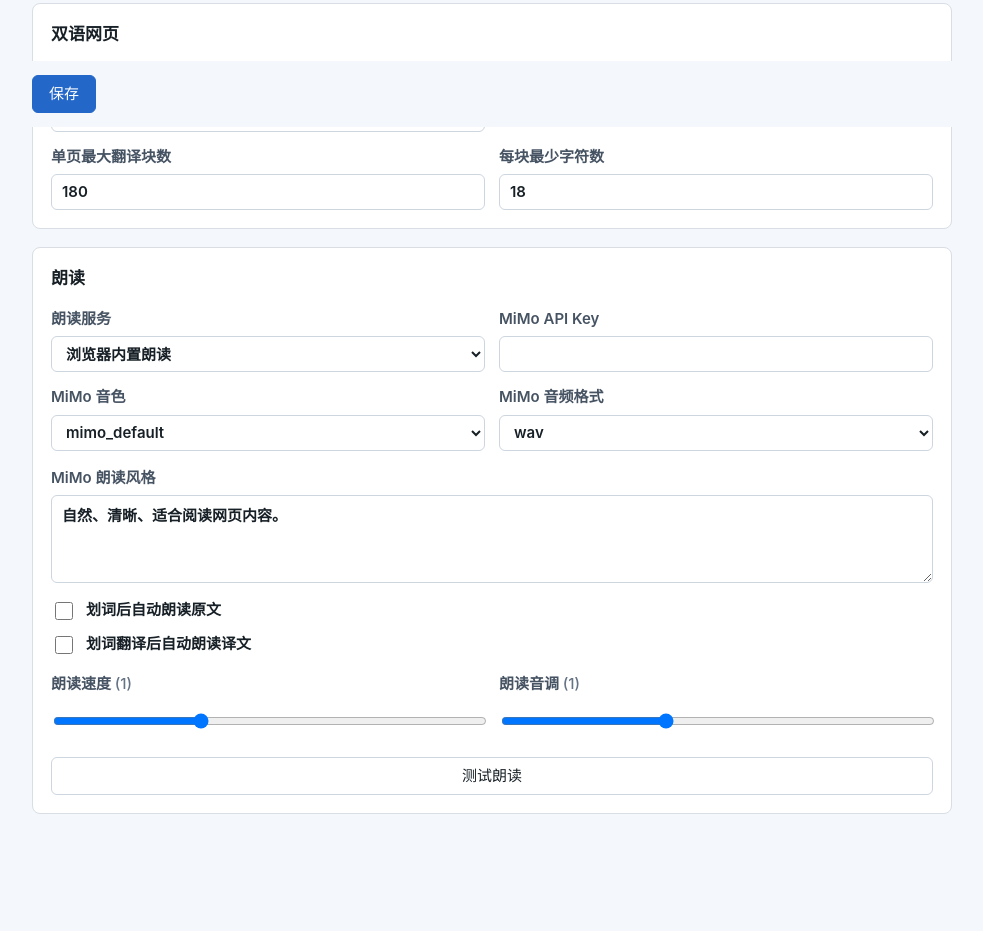
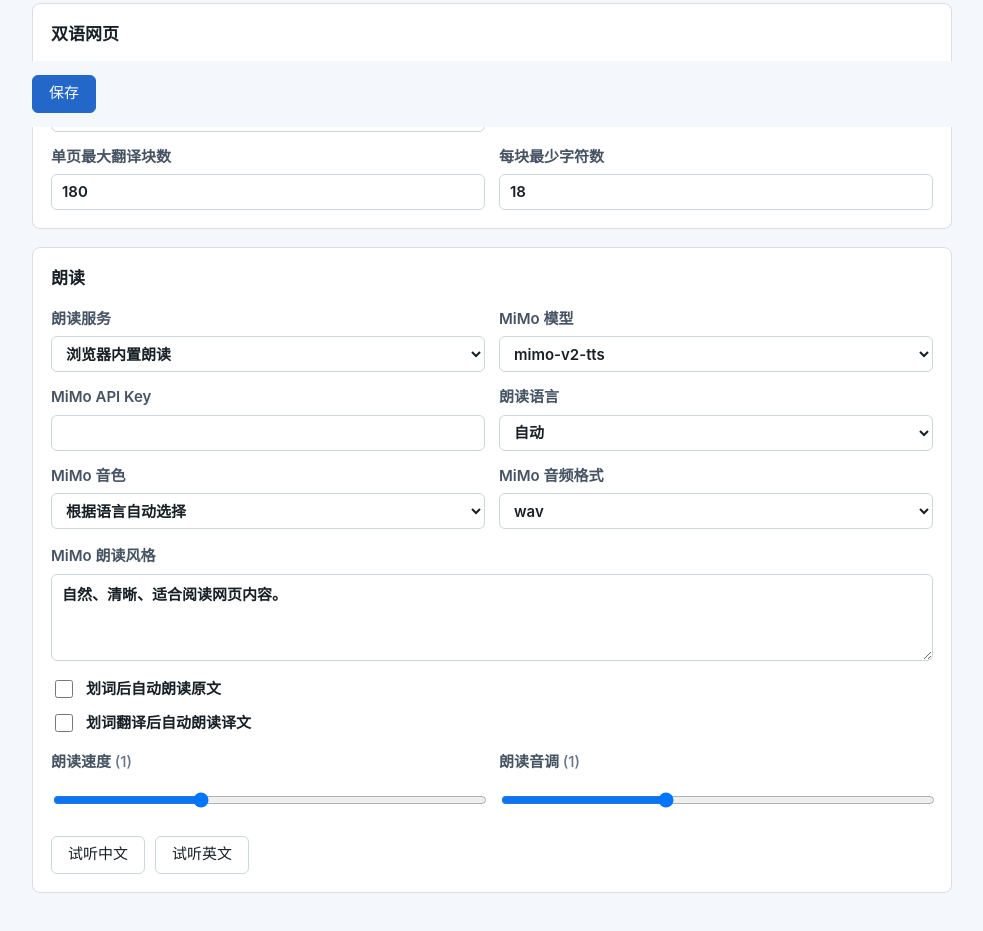
Before and after one commit to maomaozhe/smart-bilingual-reader, a browser extension: page src/options.html in a window 1280 px wide. Shown: the part 673-1604 px from the top of the page, without its empty margins (148-1131 px from the left). Drawn offline with Linux system fonts and the light colour scheme.

Commit message:
Add bilingual MiMo speech previews

```diff
--- a/package.json
+++ b/package.json
@@ -1,6 +1,6 @@
 {
   "name": "smart-bilingual-reader",
-  "version": "0.1.5",
+  "version": "0.1.6",
   "private": true,
   "description": "Chrome extension for selection translation, text-to-speech, and bilingual webpages.",
   "scripts": {
--- a/src/content.js
+++ b/src/content.js
@@ -6,8 +6,10 @@ const DEFAULT_SETTINGS = {
   speechPitch: 1,
   uiLanguage: "auto",
   ttsProvider: "browser",
+  mimoModel: "mimo-v2-tts",
   mimoApiKey: "",
-  mimoVoice: "mimo_default",
+  mimoSpeechLanguage: "auto",
+  mimoVoice: "auto",
   mimoInstruction: "自然、清晰、适合阅读网页内容。",
   mimoAudioFormat: "wav",
   bilingualStyleMode: "match",
@@ -602,7 +604,7 @@ function stopSpeech() {
 }
 
 function synthesizeSpeech(text) {
-  const key = `${settings.ttsProvider}:${settings.mimoVoice}:${settings.mimoInstruction}:${text}`;
+  const key = `${settings.ttsProvider}:${settings.mimoModel}:${settings.mimoSpeechLanguage}:${settings.mimoVoice}:${settings.mimoInstruction}:${text}`;
   if (speechCache.has(key)) {
     return speechCache.get(key);
   }
--- a/src/options.css
+++ b/src/options.css
@@ -121,6 +121,12 @@ output {
   border-radius: 6px;
 }
 
+.button-row {
+  display: flex;
+  flex-wrap: wrap;
+  gap: 10px;
+}
+
 footer {
   display: flex;
   align-items: center;
--- a/src/options.html
+++ b/src/options.html
@@ -109,7 +109,15 @@
             <span data-i18n="ttsProvider">TTS provider</span>
             <select id="ttsProvider">
               <option value="browser" data-i18n="ttsBrowser">Browser built-in speech</option>
-              <option value="mimo" data-i18n="ttsMimo">Xiaomi MiMo V2.5 TTS</option>
+              <option value="mimo" data-i18n="ttsMimo">Xiaomi MiMo TTS</option>
+            </select>
+          </label>
+
+          <label>
+            <span data-i18n="mimoModel">MiMo model</span>
+            <select id="mimoModel">
+              <option value="mimo-v2-tts">mimo-v2-tts</option>
+              <option value="mimo-v2.5-tts">mimo-v2.5-tts</option>
             </select>
           </label>
 
@@ -119,17 +127,21 @@
           </label>
 
           <label>
+            <span data-i18n="mimoSpeechLanguage">Speech language</span>
+            <select id="mimoSpeechLanguage">
+              <option value="auto" data-i18n="speechLangAuto">Auto</option>
+              <option value="zh" data-i18n="speechLangZh">Chinese</option>
+              <option value="en" data-i18n="speechLangEn">English</option>
+            </select>
+          </label>
+
+          <label>
             <span data-i18n="mimoVoice">MiMo voice</span>
             <select id="mimoVoice">
-              <option value="mimo_default">mimo_default</option>
-              <option value="冰糖">冰糖</option>
-              <option value="茉莉">茉莉</option>
-              <option value="苏打">苏打</option>
-              <option value="白桦">白桦</option>
-              <option value="Mia">Mia</option>
-              <option value="Chloe">Chloe</option>
-              <option value="Milo">Milo</option>
-              <option value="Dean">Dean</option>
+              <option value="auto" data-i18n="voiceAuto">Auto by language</option>
+              <option value="mimo_default" data-i18n="voiceMimoDefault">MiMo default</option>
+              <option value="default_zh" data-i18n="voiceDefaultZh">Chinese female voice</option>
+              <option value="default_en" data-i18n="voiceDefaultEn">English female voice</option>
             </select>
           </label>
 
@@ -167,7 +179,10 @@
             <input id="speechPitch" type="range" min="0.7" max="1.5" step="0.1">
           </label>
         </div>
-        <button id="testSpeech" class="secondary" type="button" data-i18n="testSpeech">Test speech</button>
+        <div class="button-row">
+          <button id="previewZh" class="secondary" type="button" data-i18n="previewZh">Preview Chinese</button>
+          <button id="previewEn" class="secondary" type="button" data-i18n="previewEn">Preview English</button>
+        </div>
       </section>
 
       <footer>
--- a/src/options.js
+++ b/src/options.js
@@ -9,8 +9,10 @@ const DEFAULT_SETTINGS = {
   speechPitch: 1,
   uiLanguage: "auto",
   ttsProvider: "browser",
+  mimoModel: "mimo-v2-tts",
   mimoApiKey: "",
-  mimoVoice: "mimo_default",
+  mimoSpeechLanguage: "auto",
+  mimoVoice: "auto",
   mimoInstruction: "自然、清晰、适合阅读网页内容。",
   mimoAudioFormat: "wav",
   bilingualStyleMode: "match",
@@ -58,12 +60,23 @@ const I18N = {
     speech: "Speech",
     ttsProvider: "TTS provider",
     ttsBrowser: "Browser built-in speech",
-    ttsMimo: "Xiaomi MiMo V2.5 TTS",
+    ttsMimo: "Xiaomi MiMo TTS",
+    mimoModel: "MiMo model",
     mimoApiKey: "MiMo API Key",
+    mimoSpeechLanguage: "Speech language",
+    speechLangAuto: "Auto",
+    speechLangZh: "Chinese",
+    speechLangEn: "English",
     mimoVoice: "MiMo voice",
+    voiceAuto: "Auto by language",
+    voiceMimoDefault: "MiMo default",
+    voiceDefaultZh: "Chinese female voice",
+    voiceDefaultEn: "English female voice",
     mimoInstruction: "MiMo speaking style",
     mimoAudioFormat: "MiMo audio format",
-    testSpeech: "Test speech",
+    previewZh: "Preview Chinese",
+    previewEn: "Preview English",
+    previewing: "Previewing...",
     autoSpeakSelection: "Read selected text automatically",
     speakTranslatedText: "Read translation automatically after selection",
     speechRate: "Speech rate",
@@ -113,12 +126,23 @@ const I18N = {
     speech: "朗读",
     ttsProvider: "朗读服务",
     ttsBrowser: "浏览器内置朗读",
-    ttsMimo: "小米 MiMo V2.5 TTS",
+    ttsMimo: "小米 MiMo TTS",
+    mimoModel: "MiMo 模型",
     mimoApiKey: "MiMo API Key",
+    mimoSpeechLanguage: "朗读语言",
+    speechLangAuto: "自动",
+    speechLangZh: "中文",
+    speechLangEn: "英文",
     mimoVoice: "MiMo 音色",
+    voiceAuto: "根据语言自动选择",
+    voiceMimoDefault: "MiMo 默认音色",
+    voiceDefaultZh: "中文女声",
+    voiceDefaultEn: "英文女声",
     mimoInstruction: "MiMo 朗读风格",
     mimoAudioFormat: "MiMo 音频格式",
-    testSpeech: "测试朗读",
+    previewZh: "试听中文",
+    previewEn: "试听英文",
+    previewing: "试听中...",
     autoSpeakSelection: "划词后自动朗读原文",
     speakTranslatedText: "划词翻译后自动朗读译文",
     speechRate: "朗读速度",
@@ -138,7 +162,8 @@ const fields = Object.fromEntries(
 const saveButton = document.getElementById("save");
 const resetButton = document.getElementById("reset");
 const testButton = document.getElementById("testTranslate");
-const testSpeechButton = document.getElementById("testSpeech");
+const previewZhButton = document.getElementById("previewZh");
+const previewEnButton = document.getElementById("previewEn");
 const statusNode = document.getElementById("status");
 const testText = document.getElementById("testText");
 const testResult = document.getElementById("testResult");
@@ -147,7 +172,8 @@ loadSettings();
 saveButton.addEventListener("click", saveSettings);
 resetButton.addEventListener("click", resetSettings);
 testButton.addEventListener("click", testTranslation);
-testSpeechButton.addEventListener("click", testSpeech);
+previewZhButton.addEventListener("click", () => previewSpeech("zh"));
+previewEnButton.addEventListener("click", () => previewSpeech("en"));
 fields.uiLanguage.addEventListener("change", async () => {
   const language = fields.uiLanguage.value;
   localize(resolveUiLanguage(language));
@@ -259,13 +285,27 @@ async function testTranslation() {
   }
 }
 
-async function testSpeech() {
-  testResult.textContent = t("translating");
+async function previewSpeech(language) {
+  testResult.textContent = t("previewing");
+  const text =
+    language === "zh"
+      ? "你好，这是中文语音试听。"
+      : "Hello, this is an English speech preview.";
+
   try {
     await saveSettings();
     const response = await chrome.runtime.sendMessage({
       type: "synthesizeSpeech",
-      text: testText.value
+      text,
+      options: {
+        ttsProvider: fields.ttsProvider.value,
+        mimoModel: fields.mimoModel.value,
+        mimoApiKey: fields.mimoApiKey.value.trim(),
+        mimoSpeechLanguage: language,
+        mimoVoice: fields.mimoVoice.value,
+        mimoInstruction: fields.mimoInstruction.value.trim(),
+        mimoAudioFormat: fields.mimoAudioFormat.value
+      }
     });
 
     if (!response?.ok) {
@@ -273,7 +313,8 @@ async function testSpeech() {
     }
 
     if (response.result.provider !== "mimo") {
-      const utterance = new SpeechSynthesisUtterance(testText.value);
+      const utterance = new SpeechSynthesisUtterance(text);
+      utterance.lang = language === "zh" ? "zh-CN" : "en-US";
       window.speechSynthesis.cancel();
       window.speechSynthesis.speak(utterance);
     } else {
```
Also changed, not shown: src/background.js (+18 -3 lines), README.md, README_EN.md, manifest.json.
